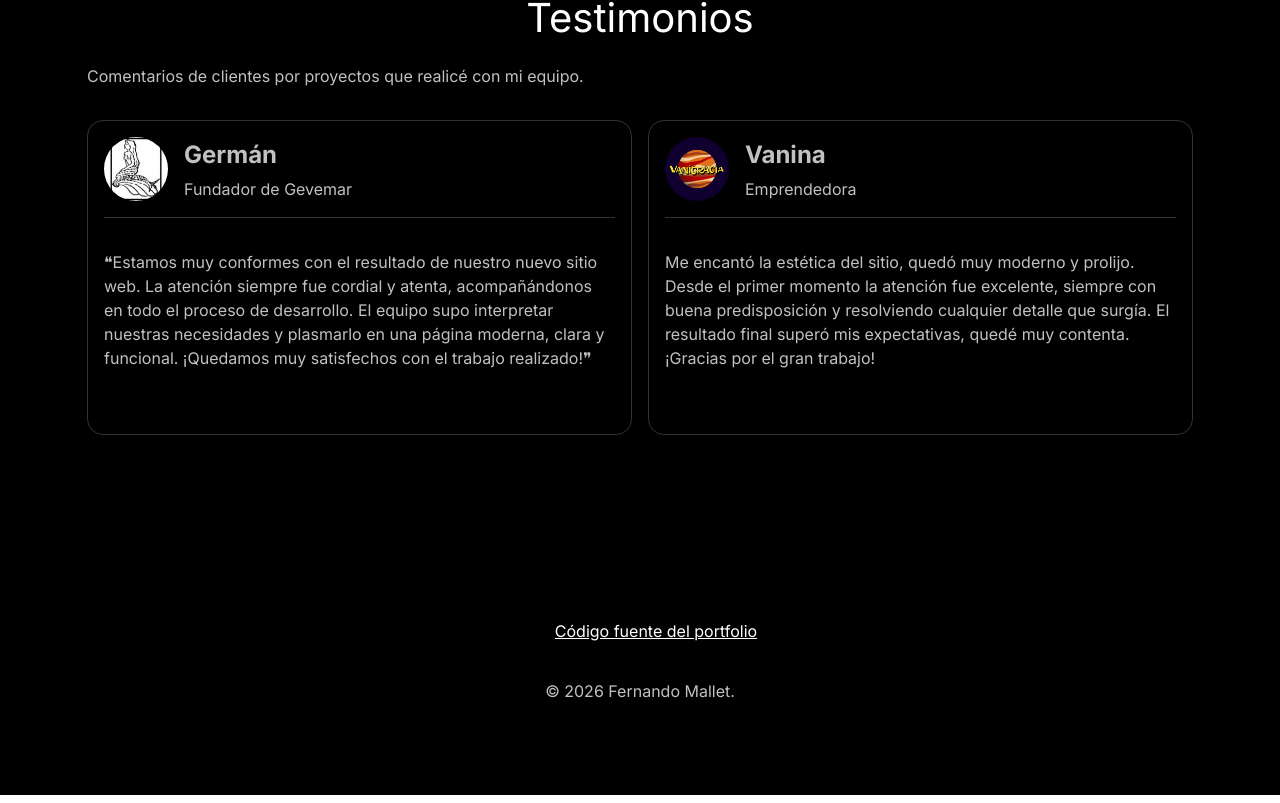
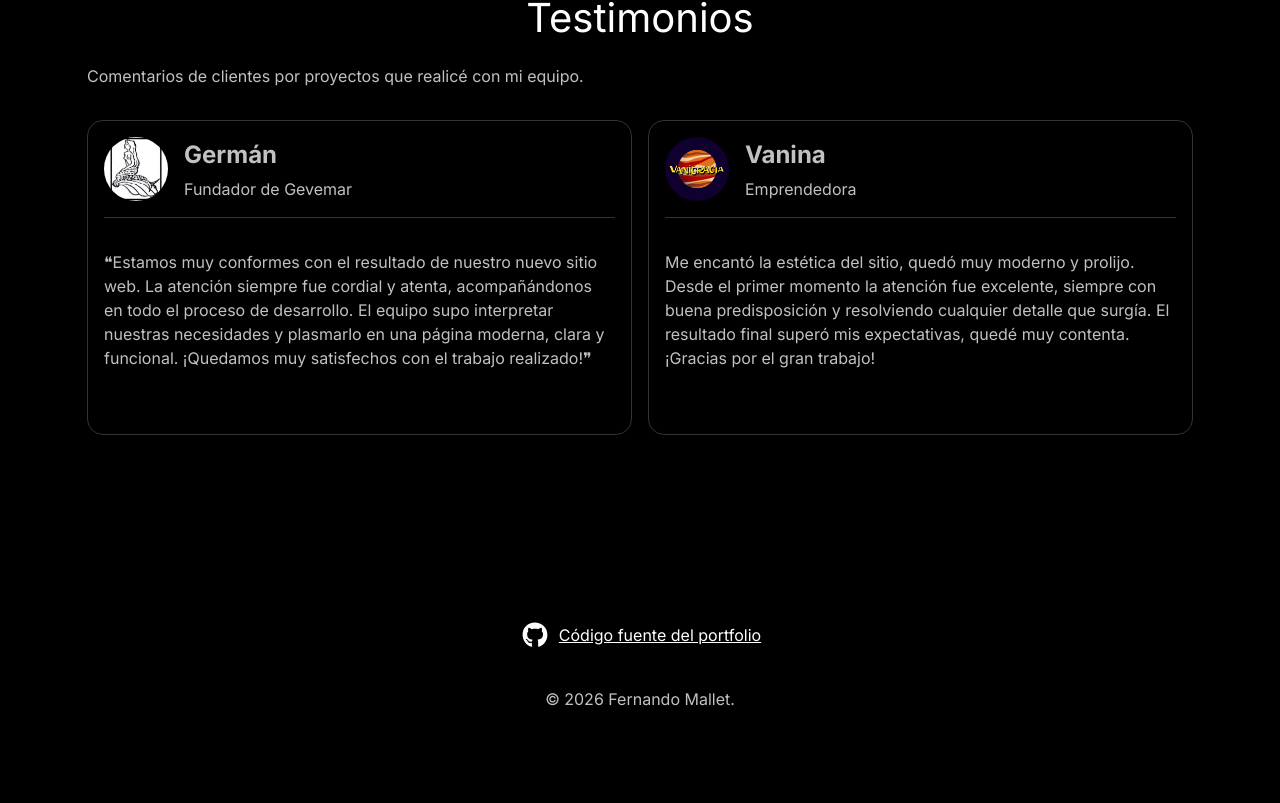
Before and after one commit to fnmallet/Portfolio, a React (Vite) app: page / in a window 1280 px wide. Shown: the part 3914-4717 px from the top of the page. Built offline with nearby package versions, Linux system fonts and the light colour scheme.

Commit message:
fix: GitHub icon in footer

```diff
--- a/src/components/Footer.tsx
+++ b/src/components/Footer.tsx
@@ -10,7 +10,7 @@ const Footer = () => {
       rel="noopener noreferrer"
       target="_blank"
     >
-      <IconGitHub className='w-6 h-6' />Código fuente del portfolio
+      <IconGitHub className='w-8 h-8 fill-white' />Código fuente del portfolio
     </a>
     <p className="leading-8">© {new Date().getFullYear()} Fernando Mallet.</p>
   </footer>;
```
